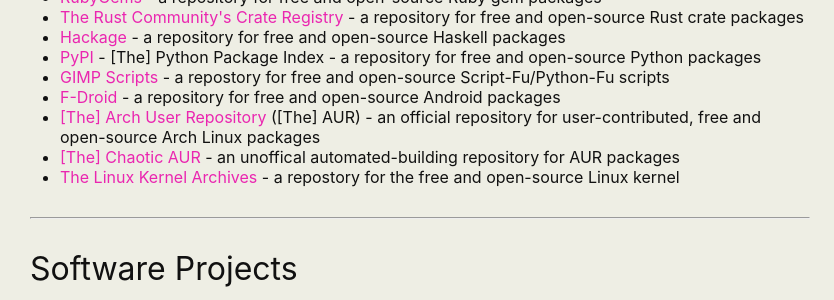
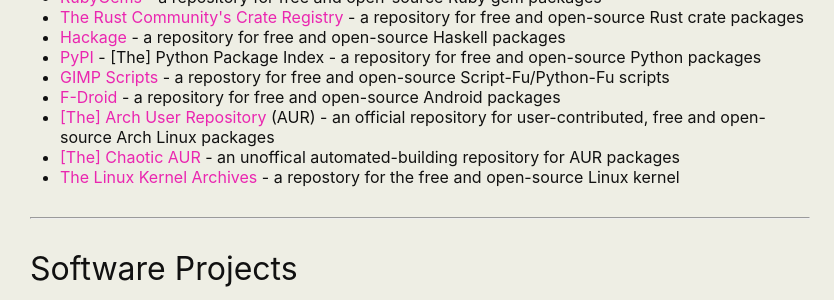
Before and after one commit to martbetz/martbetz.github.io, a Jekyll site: the page built from useful-links.html, in a window 1280 px wide and 900 px high, scrolled down 3817 px. Shown: the part 153-453 px from the top of the window, without its empty margins (220-1054 px from the left). Built offline with Jekyll 4.4.1, drawn with Linux system fonts in a browser that asks for light colours.

Commit message:
Update useful-links.html

```diff
--- a/useful-links.html
+++ b/useful-links.html
@@ -177,7 +177,7 @@
 <li><a href="https://pypi.org">PyPI</a> - [The] Python Package Index - a repository for free and open-source Python packages</li>
 <li><a href="https://www.gimpscripts.net">GIMP Scripts</a> - a repostory for free and open-source Script-Fu/Python-Fu scripts</li>
 <li><a href="https://f-droid.org">F-Droid</a> - a repository for free and open-source Android packages</li>
-<li><a href="https://aur.archlinux.org">[The] Arch User Repository</a> ([The] AUR) - an official repository for user-contributed, free and open-source Arch Linux packages</li>
+<li><a href="https://aur.archlinux.org">[The] Arch User Repository</a> (AUR) - an official repository for user-contributed, free and open-source Arch Linux packages</li>
 <li><a href="https://aur.chaotic.cx">[The] Chaotic AUR</a> - an unoffical automated-building repository for AUR packages</li>
 <li><a href="https://www.kernel.org">The Linux Kernel Archives</a> - a repostory for the free and open-source Linux kernel</li>
 </ul>
```
